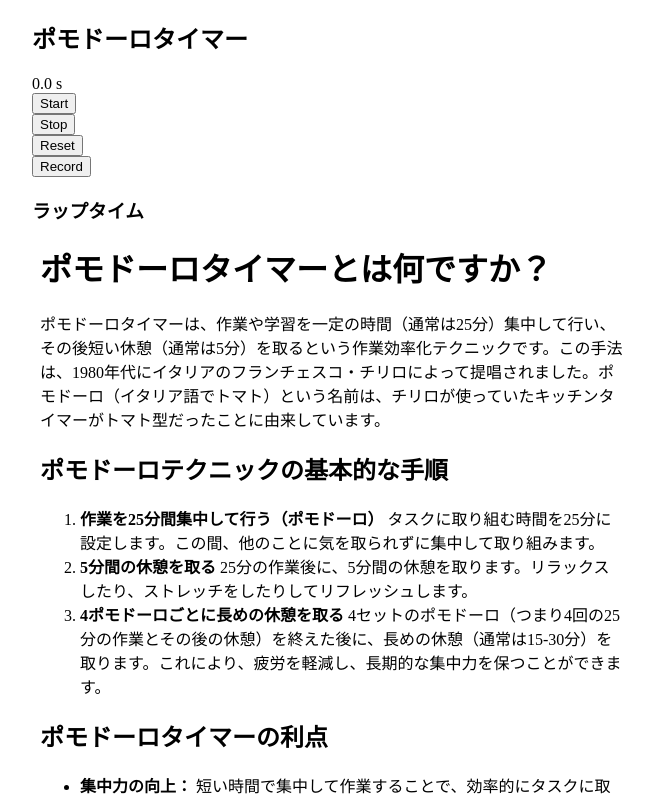
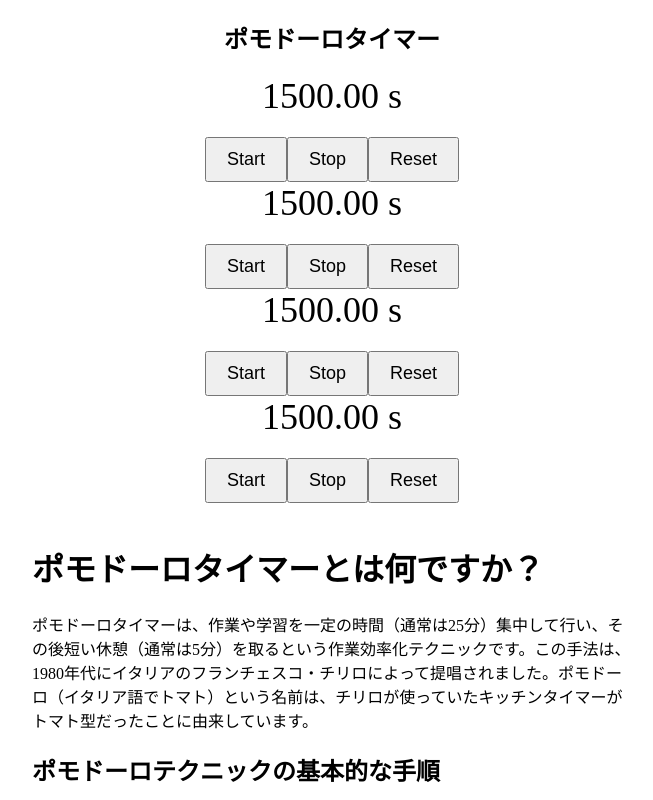
Before and after one commit to okomemokox2/react-timer, a Next.js app: page / in a window 1280 px wide. Shown: the top 800 px of the page, without its empty margins (308-961 px from the left). Built offline with nearby package versions, Linux system fonts and the light colour scheme.

Commit message:
added and changed timer to pomodoro functions

```diff
--- a/src/pages/index.tsx
+++ b/src/pages/index.tsx
@@ -1,28 +1,115 @@
-import React, {useState} from 'react'
+import React, {useState, useEffect} from 'react'
 
 const Gakutowatch = () => {
-  const [time, setTime] = useState<number>(0)
-  const [timerId, setTimerId] = useState<NodeJS.Timeout | null>(null)
+  const [time1, setTime1] = useState<number>(1500000)
+  const [time2, setTime2] = useState<number>(1500000)
+  const [time3, setTime3] = useState<number>(1500000)
+  const [time4, setTime4] = useState<number>(1500000)
+  const [timerId1, setTimerId1] = useState<NodeJS.Timeout | null>(null)
+  const [timerId2, setTimerId2] = useState<NodeJS.Timeout | null>(null)
+  const [timerId3, setTimerId3] = useState<NodeJS.Timeout | null>(null)
+  const [timerId4, setTimerId4] = useState<NodeJS.Timeout | null>(null)
   const [lapTimes, setLapTimes] = useState<number[]>([]);
   const [lap, plusCount] = useState<number>(0)
+  const [errorMessage, setErrorMessage] = useState<string>('');
 
     // startを押したときの処理
-  const watchStart = () => {
-    if (timerId) return
+  const watchStart1 = () => {
+    if (timerId1) return
     // 10ミリ秒ごとにtimeの変数を上書き
-    const id: NodeJS.Timeout = setInterval(() => setTime((prevTime) => prevTime + 10), 10)
-    setTimerId(id)
+    const id: NodeJS.Timeout = setInterval(() => setTime1((prevTime) => prevTime - 10), 10)
+    setTimerId1(id)
   }
 
   // stopを押したときの処理
-  const watchStop = () => {
+  const watchStop1 = () => {
     // 一定間隔ごとに実行する処理を解除
-    if (timerId) clearInterval(timerId)
-    setTimerId(null)
+    if (timerId1) clearInterval(timerId1)
+    setTimerId1(null)
   }
 
+  const watchReset1 = () => {
+    setTime1(1500000)
+    if (timerId1) clearInterval(timerId1)
+    setTimerId1(null)
+  }
+
+      // startを押したときの処理
+  const watchStart2 = () => {
+    if (timerId2) return
+    // 10ミリ秒ごとにtimeの変数を上書き
+    const id: NodeJS.Timeout = setInterval(() => setTime2((prevTime) => prevTime - 10), 10)
+    setTimerId2(id)
+  }
+
+  // stopを押したときの処理
+  const watchStop2 = () => {
+    // 一定間隔ごとに実行する処理を解除
+    if (timerId2) clearInterval(timerId2)
+    setTimerId2(null)
+  }
+
+  const watchReset2 = () => {
+    setTime2(1500000)
+    if (timerId2) clearInterval(timerId2)
+    setTimerId2(null)
+  }
+
+    // startを押したときの処理
+    const watchStart3 = () => {
+      if (timerId3) return
+      // 10ミリ秒ごとにtimeの変数を上書き
+      const id: NodeJS.Timeout = setInterval(() => setTime3((prevTime) => prevTime - 10), 10)
+      setTimerId3(id)
+    }
+
+    // stopを押したときの処理
+    const watchStop3 = () => {
+      // 一定間隔ごとに実行する処理を解除
+      if (timerId3) clearInterval(timerId3)
+      setTimerId3(null)
+    }
+
+    const watchReset3 = () => {
+      setTime3(1500000)
+      if (timerId3) clearInterval(timerId3)
+      setTimerId3(null)
+    }
+
+    // startを押したときの処理
+    const watchStart4 = () => {
+      if (timerId4) return
+      // 10ミリ秒ごとにtimeの変数を上書き
+      const id: NodeJS.Timeout = setInterval(() => setTime4((prevTime) => prevTime - 10), 10)
+      setTimerId4(id)
+    }
+
+    // stopを押したときの処理
+    const watchStop4 = () => {
+      // 一定間隔ごとに実行する処理を解除
+      if (timerId4) clearInterval(timerId4)
+      setTimerId4(null)
+    }
+
+    const watchReset4 = () => {
+      setTime4(1500000)
+      if (timerId4) clearInterval(timerId4)
+      setTimerId4(null)
+    }
+
+{/*
+  useEffect(() => {
+    if (time1 === 0) {
+      setErrorMessage('エラー: タイマーが0秒に達しました!');
+      clearInterval(timerId!);
+      setTimerId(null);
+    } else {
+      setErrorMessage('');
+    }
+  }, [time1, timerId]);
+
   const watchReset = () => {
-    setTime(0)
+    setTime1(1500)
     if (timerId) clearInterval(timerId)
     setTimerId(null)
   }
@@ -30,42 +117,54 @@ const Gakutowatch = () => {
     // stopで確定したタイムを記録, 0の場合には記録しない
   const saveLapTime = () => {
     const number = 0
-    if (time) {
-      setLapTimes([...lapTimes, time])
+    if (time1) {
+      setLapTimes([...lapTimes, time1])
   }
 }
+*/}
 
 return (
   <div className='timer'>
+    <div className="timer-container">
       <h2>ポモドーロタイマー</h2>
-      <div>{(time / 1000).toFixed(1)} s</div>
-      <div>
-        <button onClick={watchStart}>Start</button>
+      <div className="timer-display">{(time1 / 1000).toFixed(2)} s</div>
+      <button className="timer-button" onClick={watchStart1}>Start</button>
+      <button className="timer-button" onClick={watchStop1}>Stop</button>
+      <button className="timer-button" onClick={watchReset1}>Reset</button>
+      <div className="timer-display">{(time2 / 1000).toFixed(2)} s</div>
+      <button className="timer-button" onClick={watchStart2}>Start</button>
+      <button className="timer-button" onClick={watchStop2}>Stop</button>
+      <button className="timer-button" onClick={watchReset2}>Reset</button>
+      <div className="timer-display">{(time3 / 1000).toFixed(2)} s</div>
+      <button className="timer-button" onClick={watchStart3}>Start</button>
+      <button className="timer-button" onClick={watchStop3}>Stop</button>
+      <button className="timer-button" onClick={watchReset3}>Reset</button>
+      <div className="timer-display">{(time4 / 1000).toFixed(2)} s</div>
+      <button className="timer-button" onClick={watchStart4}>Start</button>
+      <button className="timer-button" onClick={watchStop4}>Stop</button>
+      <button className="timer-button" onClick={watchReset4}>Reset</button>
+      <div className="button-container">
+      {/*  <button className="timer-button" onClick={watchReset}>Reset</button>
+        <button className="timer-button" onClick={saveLapTime}>Record</button>*/}
       </div>
-      <div>
-        <button onClick={watchStop}>Stop</button>
     </div>
-      <div>
-        <button onClick={watchReset}>Reset</button>
-      </div>
-      <div>
-        <button onClick={saveLapTime}>Record</button>
-      </div>
-      <div>
+{/*
+    <div className="lap-times-container">
       <h3>ラップタイム</h3>
       <ul>
         {lapTimes.map((lapTime, index) => (
           <li key={index}>{(lapTime / 1000).toFixed(2)} s</li>
         ))}
       </ul>
-      <body>
-    <div className="container">
+    </div>
+        */}
+    <div className="info-container">
       <h1>ポモドーロタイマーとは何ですか？</h1>
-
-        <p>ポモドーロタイマーは、作業や学習を一定の時間（通常は25分）集中して行い、その後短い休憩（通常は5分）を取るという作業効率化テクニックです。この手法は、1980年代にイタリアのフランチェスコ・チリロによって提唱されました。ポモドーロ（イタリア語でトマト）という名前は、チリロが使っていたキッチンタイマーがトマト型だったことに由来しています。</p>
+      <p>
+        ポモドーロタイマーは、作業や学習を一定の時間（通常は25分）集中して行い、その後短い休憩（通常は5分）を取るという作業効率化テクニックです。この手法は、1980年代にイタリアのフランチェスコ・チリロによって提唱されました。ポモドーロ（イタリア語でトマト）という名前は、チリロが使っていたキッチンタイマーがトマト型だったことに由来しています。
+      </p>
 
       <h2>ポモドーロテクニックの基本的な手順</h2>
-
       <ol>
         <li><strong>作業を25分間集中して行う（ポモドーロ）</strong> タスクに取り組む時間を25分に設定します。この間、他のことに気を取られずに集中して取り組みます。</li>
         <li><strong>5分間の休憩を取る</strong> 25分の作業後に、5分間の休憩を取ります。リラックスしたり、ストレッチをしたりしてリフレッシュします。</li>
@@ -73,7 +172,6 @@ const Gakutowatch = () => {
       </ol>
 
       <h2>ポモドーロタイマーの利点</h2>
-
       <ul>
         <li><strong>集中力の向上：</strong> 短い時間で集中して作業することで、効率的にタスクに取り組むことができます。</li>
         <li><strong>疲労の軽減：</strong> 定期的な休憩を取ることで、疲労やストレスを軽減し、長時間の作業に耐えられるようになります。</li>
@@ -82,11 +180,9 @@ const Gakutowatch = () => {
         <li><strong>モチベーションの維持：</strong> 25分の作業という短い時間なので、モチベーションを持続しやすいです。</li>
       </ul>
     </div>
-</body>
-</div>
-
   </div>
 )
+
 }
 
 export default Gakutowatch
--- a/src/styles/globals.css
+++ b/src/styles/globals.css
@@ -37,3 +37,25 @@ body {
   max-width: 600px;
   margin: 0 auto;
 }
+
+.timer-container {
+  text-align: center;
+  margin: 0 auto;
+  max-width: 300px;
+}
+
+.timer-display {
+  font-size: 36px;
+  margin-bottom: 20px;
+}
+
+.button-container {
+  display: flex;
+  justify-content: space-around;
+  margin-top: 20px;
+}
+
+.timer-button {
+  padding: 10px 20px;
+  font-size: 18px;
+}
```
Lines whose indentation alone changed are shown as unchanged.
